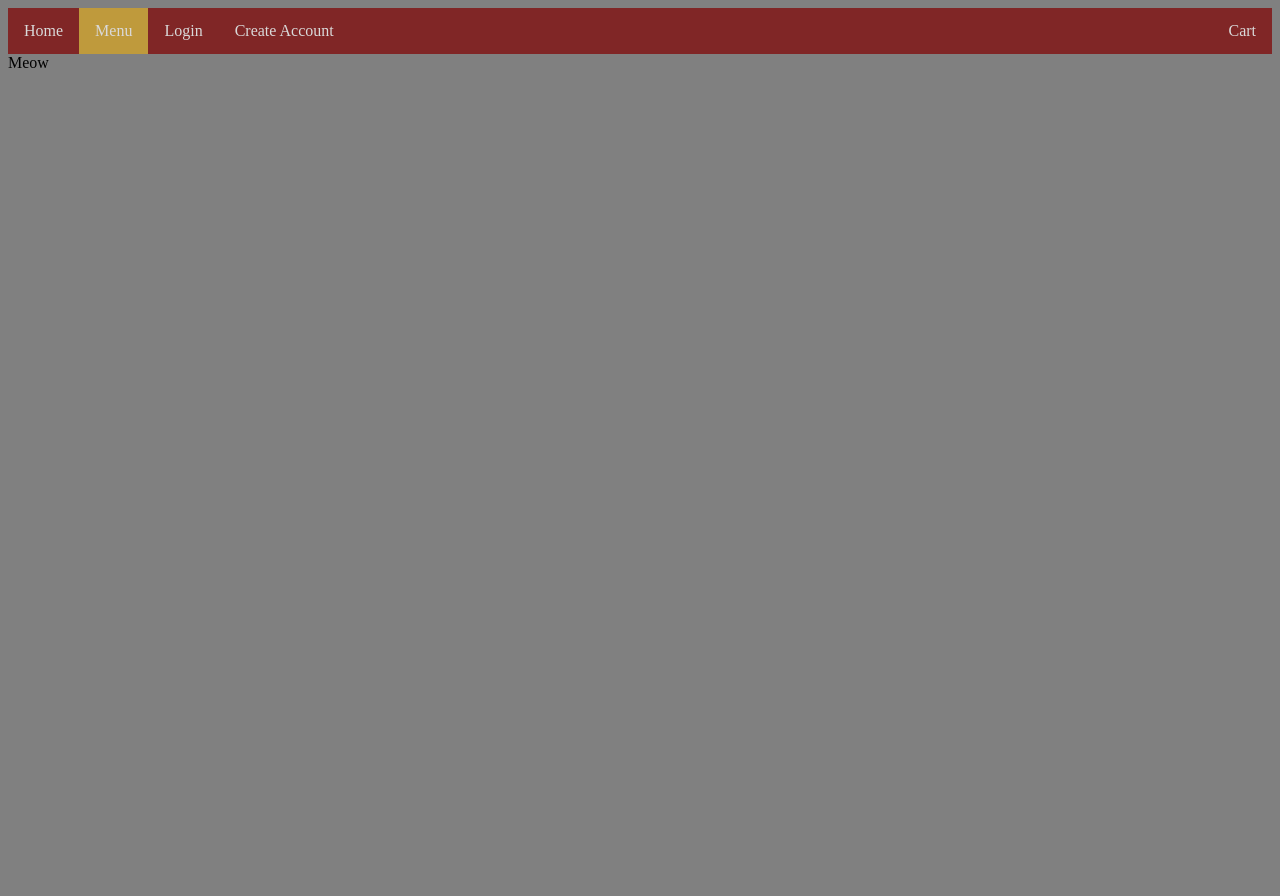
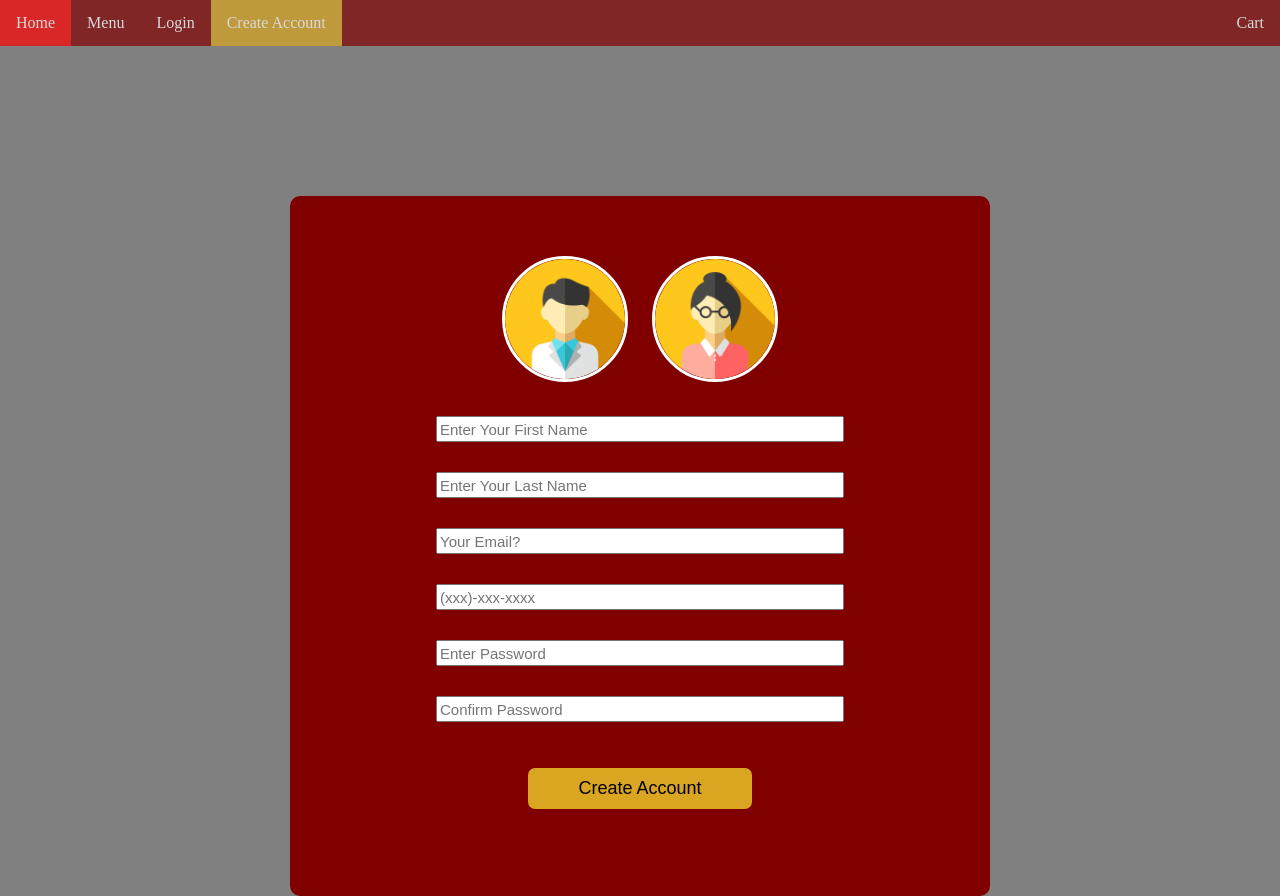
Before and after one commit to FOkoro/COMP3020Project, a plain HTML site: page login.html in a window 1280 px wide. Before the commit the page ends 800 px from the top, so only its background shows below. Drawn offline with Linux system fonts and the light colour scheme.

Commit message:
Create Account page
I made changes to the create account page which i mistakenly named log in . so please dont be confused . it needs to be renamed . If youre planing to rename it please ensure all references are checked just incase theres a part of the code where i call login.html or something . ill check and correct it as soon as i am done.

```diff
--- a/login.html
+++ b/login.html
@@ -15,15 +15,44 @@
 	<div class="main-nav">
 	<ul class="main-nav-ul">
  	 <li ><a class="nav-item" href="#home" >Home</a></li>
- 	 <li ><a id="active" href="#menu" class="nav-item">Menu</a></li>
+ 	 <li ><a href="#menu" class="nav-item">Menu</a></li>
 	  <li ><a href="#login" class="nav-item">Login</a></li>
-	  <li ><a href="#createaccount" class="nav-item">Create Account</a></li>
+	  <li ><a id="active" href="#createaccount" class="nav-item">Create Account</a></li>
 	  <li style="float:right;"><a href="#cart" class="nav-item">Cart</a></li>
 	</ul>
 	<div>
 
-	<div class="loginBox">
-		Meow
+	<div class="accBox">
+		<div class = "userPicContainer">
+			<div id="usr_img">
+				<img src="userA.png">
+				<img src="userB.png">
+			</div>
+		</div>
+		<form>
+
+			<div class="inputContainer" id= "namesFL">
+				<input type="text" id=fiName name = "fName" placeholder="Enter Your First Name">
+			</div>
+			<div class="inputContainer" id= "namesFL">
+				<input type="text" name = "lName" placeholder="Enter Your Last Name">
+			</div>
+			<div class="inputContainer">
+				<input type="email" name = "email" placeholder="Your Email?">
+			</div>
+			<div class="inputContainer">
+				<input type="tel" name = "phoneNo" placeholder="(xxx)-xxx-xxxx">
+			</div>
+			<div class="inputContainer">
+				<input type="password" name = "password" placeholder="Enter Password">
+			</div>
+			<div class="inputContainer">
+				<input type="password" name = "cPassword" placeholder="Confirm Password">
+			</div>
+			<!--<input type="submit" name="submit" value="Create Account">       "standard submit"-->
+			<p><button class="button button_success large_button">Create Account</button></p>
+
+		</form>
 	</div>
 </body>
 
--- a/styleLogin.css
+++ b/styleLogin.css
@@ -1,7 +1,9 @@
 body{
 
-	background-color: gray;
-}
+
+    margin:0 auto;
+    background-color: grey;
+	}
 
 .main-nav-ul{
     list-style-type: none;
@@ -48,3 +50,80 @@
 
 
 /*-----------------------------------------------------------------------*/
+
+
+.accBox{
+    width: 700px;
+    height: 700px;
+    text-align: center;
+    background-color: #800000;
+    border-radius:10px;
+    margin: 0 auto;
+    margin-top: 150px;
+
+    /*border-style: solid;
+    border-width: medium;
+    border-color: white;*/
+}
+
+#usr_img img{
+    margin-top: 60px;
+    margin-bottom: 30px;
+    margin-left:10px;
+    margin-right:10px;
+    height: 120px;
+    width: 120px;
+    border-style: solid;
+    border-width: medium;
+    border-color: white;
+    border-radius: 50%;
+}
+
+input{
+    height: 20px;
+    width: 400px;
+    font-size: 15px ;
+    margin-bottom: 30px;
+
+}
+
+.inputContainer label{
+    font-size: 30px;
+}
+
+
+/*Button Config---------------------------------------------*/
+.button{
+    border-radius: 5px;
+    display: inline-block;
+    border:none;
+    text-align: center;
+    padding: 10px 15px;
+    margin-bottom: 0;
+    font-size: 15px;
+    font-weight: normal;
+    cursor: pointer;
+}
+
+.large_button{
+    padding: 10px 50px;
+    font-size: 18px;
+    border-radius: 7px;
+}
+
+.button_success{
+    color:black;
+    background-color: #DAA520;
+    border-color: #D39b0e;
+}
+
+.button_success:active,
+.button_success:hover,
+.button_success:focus{
+    color:white;
+    font-weight: bold;
+    background-color: #B8860B;
+    border-color: #a37608;
+}
+
+/*Button Config End---------------------------------------*/
```
Also changed, not shown: userA.png (added), userB.png (added).
